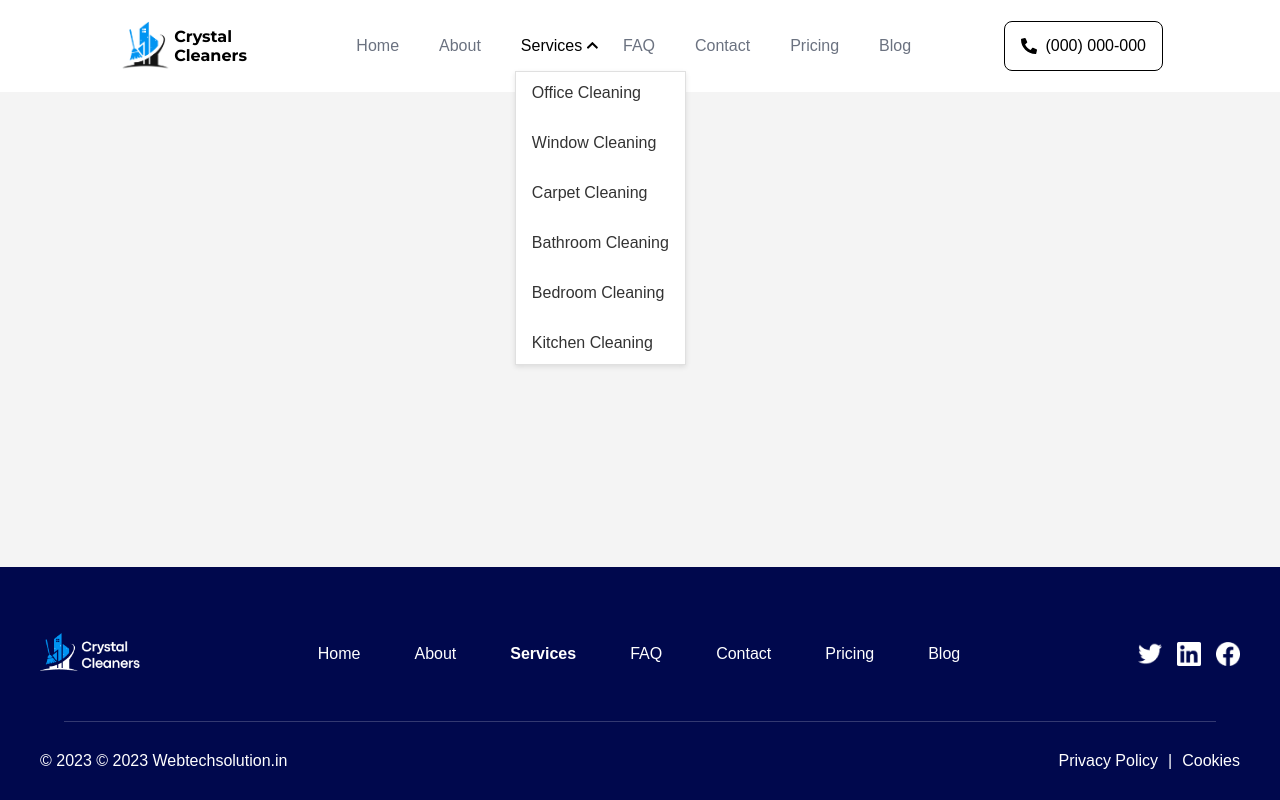
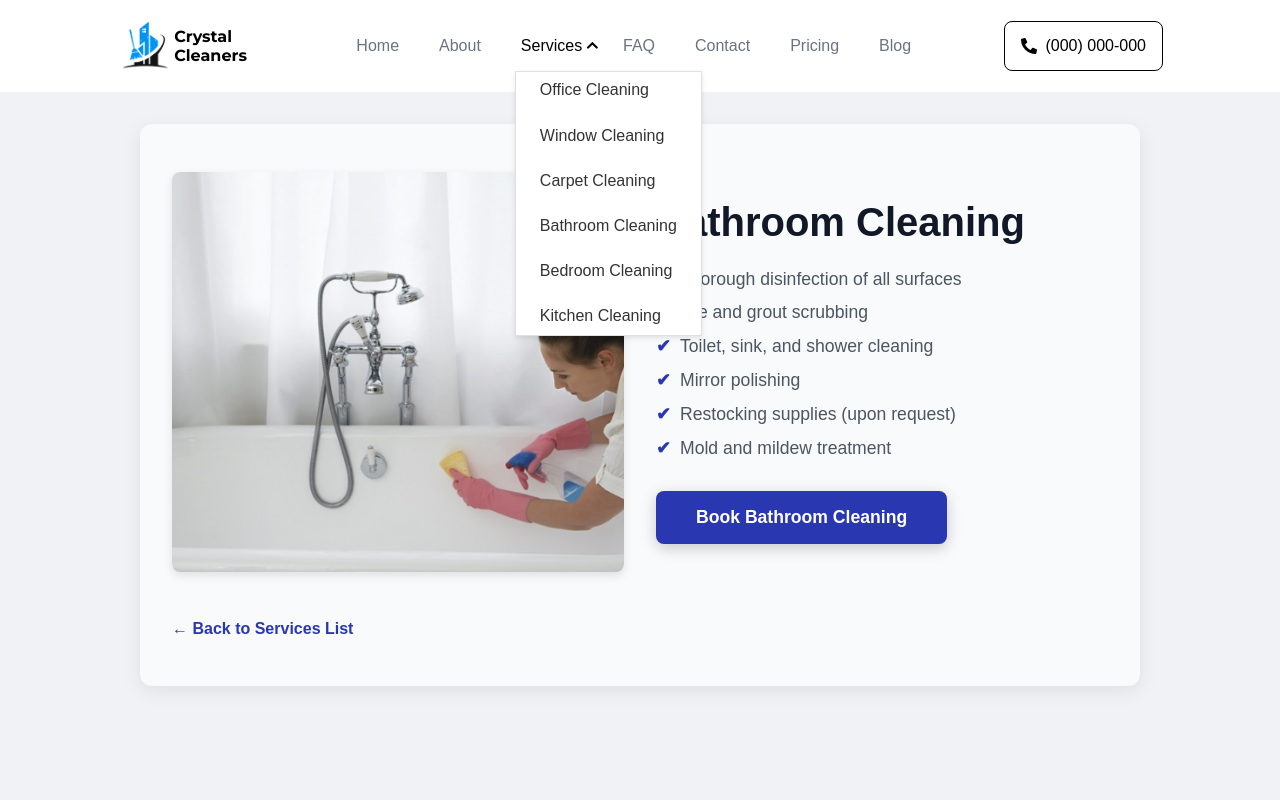
Before and after one commit to iokeke-cos/Tenece_holdings, a React (Vite) app in the folder Frontend/crystal-cleaners-frontend/: page /services/bathroom-cleaning in a window 1280 px wide. Both pictures are taken after a click on the icon 592 px from the left and 45 px from the top of the page. Shown: the top 800 px of the page. Built offline with nearby package versions, Linux system fonts and the light colour scheme.

Commit message:
FEAT: services description pages

```diff
--- a/Frontend/crystal-cleaners-frontend/src/App.css
+++ b/Frontend/crystal-cleaners-frontend/src/App.css
@@ -3,12 +3,13 @@
   background-color: #f4f4f4;
   display: grid;
   grid-template-rows: auto 1fr auto;
-  min-height: 100vh;
   width: 100vw;
-  min-height: 100vh;
+
 }
 
 .main-content-wrapper {
   display: flex;
   flex-direction: column;
+  background-color: #f0f2f5;
+  min-height: 100vh;
 }
--- a/Frontend/crystal-cleaners-frontend/src/App.jsx
+++ b/Frontend/crystal-cleaners-frontend/src/App.jsx
@@ -9,6 +9,7 @@ import FAQ from "./components/pages/FAQ";
 import Pricing from "./components/pages/Pricing";
 import Blog from "./components/pages/Blog";
 import Footer from './components/Footer.jsx';
+import ServiceDetail from "./components/pages/ServiceDetail";
 import BlogPost from "./components/pages/BlogPost";
 
 function App() {
@@ -20,6 +21,7 @@ function App() {
           <Route path="/" element={<Home />} />
           <Route path="/about" element={<About />} />
           <Route path="/services" element={<Services />} />
+          <Route path="/services/:serviceId" element={<ServiceDetail />} />
           <Route path="/contact" element={<Contact />} />
           <Route path="/faq" element={<FAQ />} />
           <Route path="/pricing" element={<Pricing />} />
--- /dev/null
+++ b/Frontend/crystal-cleaners-frontend/src/ServicesData.js
@@ -0,0 +1,98 @@
+
+import OfficeCleaningImg from './assets/OfficeCleaningImg.png';
+import WindowCleaningImg from './assets/WindowCleaningImg.png';
+import CarpetCleaningImg from './assets/CarpetCleaningImg.png';
+import BathroomCleaningImg from './assets/BathroomCleaningImg.png';
+import BedroomCleaningImg from './assets/BedroomCleaningImg.png';
+import KitchenCleaningImg from './assets/KitchenCleaningImg.png';
+
+
+const allServices = [
+  {
+    id: "office-cleaning",
+    title: "Office Cleaning",
+    mainImage: OfficeCleaningImg,
+    details: [
+      "Daily/Weekly/Monthly cleaning schedules",
+      "Dusting and sanitizing all surfaces",
+      "Vacuuming and mopping floors",
+      "Restroom cleaning and sanitization",
+      "Trash removal and recycling",
+      "Window and glass cleaning",
+      "Customized cleaning plans available"
+    ],
+    paymentLink: "/checkout/office-cleaning"
+  },
+  {
+    id: "window-cleaning",
+    title: "Window Cleaning",
+    mainImage: WindowCleaningImg,
+    details: [
+      "Streak-free window cleaning",
+      "Interior and exterior windows",
+      "Screen cleaning",
+      "Hard water spot removal",
+      "Residential and commercial properties",
+      "Skylight cleaning available"
+    ],
+    paymentLink: "/checkout/window-cleaning"
+  },
+  {
+    id: "carpet-cleaning",
+    title: "Carpet Cleaning",
+    mainImage: CarpetCleaningImg,
+    details: [
+      "Deep steam cleaning",
+      "Stain and odor removal",
+      "Eco-friendly cleaning solutions",
+      "Fast drying times",
+      "Area rug cleaning",
+      "Protective treatments available"
+    ],
+    paymentLink: "/checkout/carpet-cleaning"
+  },
+  {
+    id: "bathroom-cleaning",
+    title: "Bathroom Cleaning",
+    mainImage: BathroomCleaningImg,
+    details: [
+      "Thorough disinfection of all surfaces",
+      "Tile and grout scrubbing",
+      "Toilet, sink, and shower cleaning",
+      "Mirror polishing",
+      "Restocking supplies (upon request)",
+      "Mold and mildew treatment"
+    ],
+    paymentLink: "/checkout/bathroom-cleaning"
+  },
+  {
+    id: "bedroom-cleaning",
+    title: "Bedroom Cleaning",
+    mainImage: BedroomCleaningImg,
+    details: [
+      "Dusting all furniture and surfaces",
+      "Vacuuming/mopping floors",
+      "Mirror and window cleaning",
+      "Bed making and linen change (upon request)",
+      "Trash removal",
+      "Organization services available"
+    ],
+    paymentLink: "/checkout/bedroom-cleaning"
+  },
+  {
+    id: "kitchen-cleaning",
+    title: "Kitchen Cleaning",
+    mainImage: KitchenCleaningImg,
+    details: [
+      "Countertop and sink sanitization",
+      "Appliance exterior cleaning (oven, microwave, fridge)",
+      "Stovetop and backsplash degreasing",
+      "Floor sweeping and mopping",
+      "Cabinet exterior wiping",
+      "Dishwashing (upon request)"
+    ],
+    paymentLink: "/checkout/kitchen-cleaning"
+  },
+];
+
+export default allServices;
--- a/Frontend/crystal-cleaners-frontend/src/components/Navbar.css
+++ b/Frontend/crystal-cleaners-frontend/src/components/Navbar.css
@@ -1,4 +1,5 @@
 @import url('https://fonts.googleapis.com/css2?family=Montserrat:wght@700;800;900&display=swap');
+
 .active {
     color: black;
 }
@@ -11,6 +12,7 @@ nav {
     position: sticky;
     top: 0;
     padding: 5px;
+    z-index: 1000; /* Ensures the navbar is always on top */
 }
 
 nav .brand {
@@ -100,7 +102,7 @@ nav ul li.services-link {
 }
 
 .dropdown-arrow {
-    margin-left: -12px; /* Adjust this value to bring the arrow closer */
+    margin-left: -12px;
     font-size: 0.8rem;
     cursor: pointer;
     transition: transform 0.2s ease-in-out;
@@ -111,10 +113,9 @@ nav ul li.services-link {
     list-style: none;
     display: flex;
     flex-direction: column;
-    position: absolute; /* The key to fixing the position */
+    position: absolute;
     top: 100%;
     left: 0;
-    /* Add a small space so it's not right up against the link */
     transform: translateX(10px);
     background-color: white;
     box-shadow: 0 2px 5px rgba(0, 0, 0, 0.1);
@@ -126,31 +127,31 @@ nav ul li.services-link {
 }
 
 /* Styles for the items inside the dropdown */
-.services-dropdown li span {
+.services-dropdown li a {
     white-space: nowrap;
-    padding: 0.75rem 1rem;
+     padding: 0.1rem 1rem;
     color: #333;
     display: block;
-    cursor: default;
+    text-decoration: none;
 }
 
 /* Change the text color to black on hover */
-.services-dropdown li span:hover {
+.services-dropdown li a:hover {
     color: black;
     background-color: #f4f4f4;
 }
 
 nav .rightbtn .btn {
     padding: 0.5rem 1rem;
-  background-color: transparent; /* no fill */
-  color: black; /* text + icon color */
-  border: 1px solid black; /* black border */
+    background-color: transparent;
+    color: black;
+    border: 1px solid black;
     line-height: 2rem;
     border-radius: 0.5rem;
     text-decoration: none;
-  display: flex; /* align icon + text */
+    display: flex;
     align-items: center;
-  gap: 0.5rem; /* spacing between icon and text */
+    gap: 0.5rem;
     font-weight: 500;
 }
 
@@ -160,7 +161,7 @@ nav .rightbtn .btn:hover {
 }
 
 nav .rightbtn .btn .phone-icon {
-  transform: rotate(90deg); /* make the phone face right */
+    transform: rotate(90deg);
 }
 
 /* Responsive adjustments (no hamburger) */
--- a/Frontend/crystal-cleaners-frontend/src/components/Navbar.jsx
+++ b/Frontend/crystal-cleaners-frontend/src/components/Navbar.jsx
@@ -2,6 +2,7 @@ import React, { useState, useEffect, useRef } from "react";
 import "./Navbar.css";
 import { NavLink, Link } from "react-router-dom";
 import { FaPhone, FaChevronDown } from "react-icons/fa";
+import allServices from "../ServicesData";
 
 export const Navbar = () => {
   const [isDropdownOpen, setIsDropdownOpen] = useState(false);
@@ -11,7 +12,6 @@ export const Navbar = () => {
     setIsDropdownOpen(!isDropdownOpen);
   };
 
-  // Close dropdown when clicking outside
   useEffect(() => {
     const handleClickOutside = (event) => {
       if (dropdownRef.current && !dropdownRef.current.contains(event.target)) {
@@ -58,24 +58,17 @@ export const Navbar = () => {
           </div>
           {isDropdownOpen && (
             <ul className="services-dropdown">
-              <li>
-                <span>Office Cleaning</span>
-              </li>
-              <li>
-                <span>Window Cleaning</span>
-              </li>
-              <li>
-                <span>Carpet Cleaning</span>
-              </li>
-              <li>
-                <span>Bathroom Cleaning</span>
-              </li>
-              <li>
-                <span>Bedroom Cleaning</span>
-              </li>
-              <li>
-                <span>Kitchen Cleaning</span>
-              </li>
+
+              {allServices.map((service) => (
+                <li key={service.id}>
+                  <Link
+                    to={`/services/${service.id}`}
+                    onClick={() => setIsDropdownOpen(false)}
+                  >
+                    {service.title}
+                  </Link>
+                </li>
+              ))}
             </ul>
           )}
         </li>
@@ -94,7 +87,7 @@ export const Navbar = () => {
       </ul>
 
       <div className="rightbtn">
-        <a href="" className="btn">
+        <a href="tel:000000000" className="btn">
           <FaPhone className="phone-icon" />
           (000) 000-000
         </a>
--- /dev/null
+++ b/Frontend/crystal-cleaners-frontend/src/components/pages/ServiceDetail.css
@@ -0,0 +1,115 @@
+/* src/components/pages/ServiceDetail.css */
+
+.service-detail-page {
+  font-family: sans-serif;
+  padding: 3rem 2rem;
+  max-width: 1000px;
+  margin: 0 auto;
+  background-color: #f9fafb;
+  border-radius: 12px;
+  box-shadow: 0 5px 20px rgba(0, 0, 0, 0.08);
+  margin-top: 2rem;
+  margin-bottom: 2rem;
+  min-height: 70vh;
+}
+
+.service-detail-page.not-found {
+  text-align: center;
+  padding: 5rem 2rem;
+}
+
+.service-detail-content {
+  display: flex;
+  flex-direction: column;
+  gap: 2rem;
+  align-items: flex-start;
+}
+
+@media (min-width: 768px) {
+  .service-detail-content {
+    flex-direction: row;
+    align-items: center;
+  }
+}
+
+.service-detail-image-container {
+  flex: 1;
+  min-width: 300px;
+  max-width: 50%;
+  border-radius: 8px;
+  overflow: hidden;
+  box-shadow: 0 4px 10px rgba(0, 0, 0, 0.1);
+}
+
+.service-detail-image {
+  width: 100%;
+  height: 400px;
+  display: block;
+  object-fit: cover;
+}
+
+.service-detail-info {
+  flex: 1;
+  padding: 1rem 0;
+}
+
+.service-detail-heading {
+  font-size: 2.5rem;
+  font-weight: 700;
+  color: #111827;
+  margin-bottom: 1.5rem;
+}
+
+.service-detail-bullet-points {
+  list-style-type: none;
+  padding-left: 0;
+  margin-bottom: 2rem;
+}
+
+.service-detail-bullet-points li {
+  font-size: 1.1rem;
+  color: #4b5563;
+  margin-bottom: 0.8rem;
+  position: relative;
+  padding-left: 1.5rem;
+}
+
+.service-detail-bullet-points li::before {
+  content: '✔';
+  color: #2937B1;
+  position: absolute;
+  left: 0;
+  font-weight: bold;
+}
+
+.book-service-button {
+  display: inline-block;
+  background-color: #2937B1;
+  color: white;
+  padding: 1rem 2.5rem;
+  border: none;
+  border-radius: 8px;
+  font-size: 1.1rem;
+  font-weight: 600;
+  cursor: pointer;
+  text-decoration: none;
+  transition: background-color 0.3s ease, transform 0.2s ease;
+  box-shadow: 0 4px 15px rgba(0, 0, 0, 0.2);
+}
+
+.book-service-button:hover {
+  background-color: #1a248a;
+  transform: translateY(-2px);
+}
+
+.return-to-services {
+  display: inline-block;
+  margin-top: 3rem;
+  color: #2937B1;
+  text-decoration: none;
+  font-weight: 600;
+}
+
+.return-to-services:hover {
+  text-decoration: underline;
+}
--- /dev/null
+++ b/Frontend/crystal-cleaners-frontend/src/components/pages/ServiceDetail.jsx
@@ -0,0 +1,46 @@
+// src/components/pages/ServiceDetail.jsx
+
+import React from 'react';
+import { useParams, Link } from 'react-router-dom';
+import allServices from '../../ServicesData';
+import './ServiceDetail.css';
+
+export default function ServiceDetail() {
+  const { serviceId } = useParams();
+
+  console.log("Service ID from URL:", serviceId);
+
+  const service = allServices.find(s => s.id === serviceId);
+
+  if (!service) {
+    return (
+      <div className="service-detail-page not-found">
+        <h1>404 - Service Not Found</h1>
+        <p>Sorry, the service you're looking for does not exist.</p>
+        <Link to="/services" className="return-to-services">← Return to All Services</Link>
+      </div>
+    );
+  }
+
+  return (
+    <div className="service-detail-page">
+      <div className="service-detail-content">
+        <div className="service-detail-image-container">
+          <img src={service.mainImage} alt={service.title} className="service-detail-image" />
+        </div>
+        <div className="service-detail-info">
+          <h1 className="service-detail-heading">{service.title}</h1>
+          <ul className="service-detail-bullet-points">
+            {service.details.map((detail, index) => (
+              <li key={index}>{detail}</li>
+            ))}
+          </ul>
+          <Link to={service.paymentLink} className="book-service-button">
+            Book {service.title}
+          </Link>
+        </div>
+      </div>
+      <Link to="/services" className="return-to-services">← Back to Services List</Link>
+    </div>
+  );
+}
--- a/Frontend/crystal-cleaners-frontend/src/components/pages/Services.css
+++ b/Frontend/crystal-cleaners-frontend/src/components/pages/Services.css
@@ -111,6 +111,7 @@
   text-transform: uppercase;
   font-weight: 600;
   font-size: 0.875rem;
+  margin-top: 1rem;
   transition: background-color 0.3s ease;
 }
 
--- a/Frontend/crystal-cleaners-frontend/src/components/pages/Services.jsx
+++ b/Frontend/crystal-cleaners-frontend/src/components/pages/Services.jsx
@@ -1,5 +1,8 @@
 import React from "react";
+import { Link } from 'react-router-dom';
+import allServices from '../../ServicesData';
 import "./Services.css";
+
 import OfficeCleaningImg from "../../assets/OfficeCleaningImg.png";
 import WindowCleaningImg from "../../assets/WindowCleaningImg.png";
 import CarpetCleaningImg from "../../assets/CarpetCleaningImg.png";
@@ -11,12 +14,12 @@ import KitchenCleaningImg from "../../assets/KitchenCleaningImg.png";
 const Services = () => {
   const services = [
     // Add a 'url' property to each service object
-    { title: "Office Cleaning", description: "Sample text. Click to select the text box.", image: OfficeCleaningImg, url: "/services/office-cleaning" },
-    { title: "Window Cleaning", description: "Sample text. Click to select the text box.", image: WindowCleaningImg, url: "/services/window-cleaning" },
-    { title: "Carpet Cleaning", description: "Sample text. Click to select the text box.", image: CarpetCleaningImg, url: "/services/carpet-cleaning" },
-    { title: "Bathroom Cleaning", description: "Sample text. Click to select the text box.",image: BathroomCleaningImg, url: "/services/bathroom-cleaning" },
-    { title: "Bedroom Cleaning", description: "Sample text. Click to select the text box.", image: BedroomCleaningImg, url: "/services/bedroom-cleaning" },
-    { title: "Kitchen Cleaning", description: "Sample text. Click to select the text box.", image: KitchenCleaningImg, url: "/services/kitchen-cleaning" },
+    {id: "office-cleaning", title: "Office Cleaning", description: "Sample text. Click to select the text box.", image: OfficeCleaningImg, url: "/services/office-cleaning" },
+    {id: "window-cleaning", title: "Window Cleaning", description: "Sample text. Click to select the text box.", image: WindowCleaningImg, url: "/services/window-cleaning" },
+    {id: "carpet-cleaning",title: "Carpet Cleaning", description: "Sample text. Click to select the text box.", image: CarpetCleaningImg, url: "/services/carpet-cleaning" },
+    {id: "bathroom-cleaning", title: "Bathroom Cleaning", description: "Sample text. Click to select the text box.",image: BathroomCleaningImg, url: "/services/bathroom-cleaning" },
+    {id: "bedroom-cleaning", title: "Bedroom Cleaning", description: "Sample text. Click to select the text box.", image: BedroomCleaningImg, url: "/services/bedroom-cleaning" },
+    {id: "kitchen-cleaning", title: "Kitchen Cleaning", description: "Sample text. Click to select the text box.", image: KitchenCleaningImg, url: "/services/kitchen-cleaning" },
   ];
 
   // Slice the first 3 and next 3 services for top and bottom rows
@@ -40,7 +43,9 @@ const Services = () => {
       <h3 className="service-title">{service.title}</h3>
       <p className="service-description">{service.description}</p>
       {/* Update the href to use the service's unique URL */}
-      <a href={service.url} className="service-link">More</a>
+      <Link to={`/services/${service.id}`} className="service-link">
+          More
+      </Link>
     </div>
   );
 
```
Lines whose indentation alone changed are shown as unchanged.
